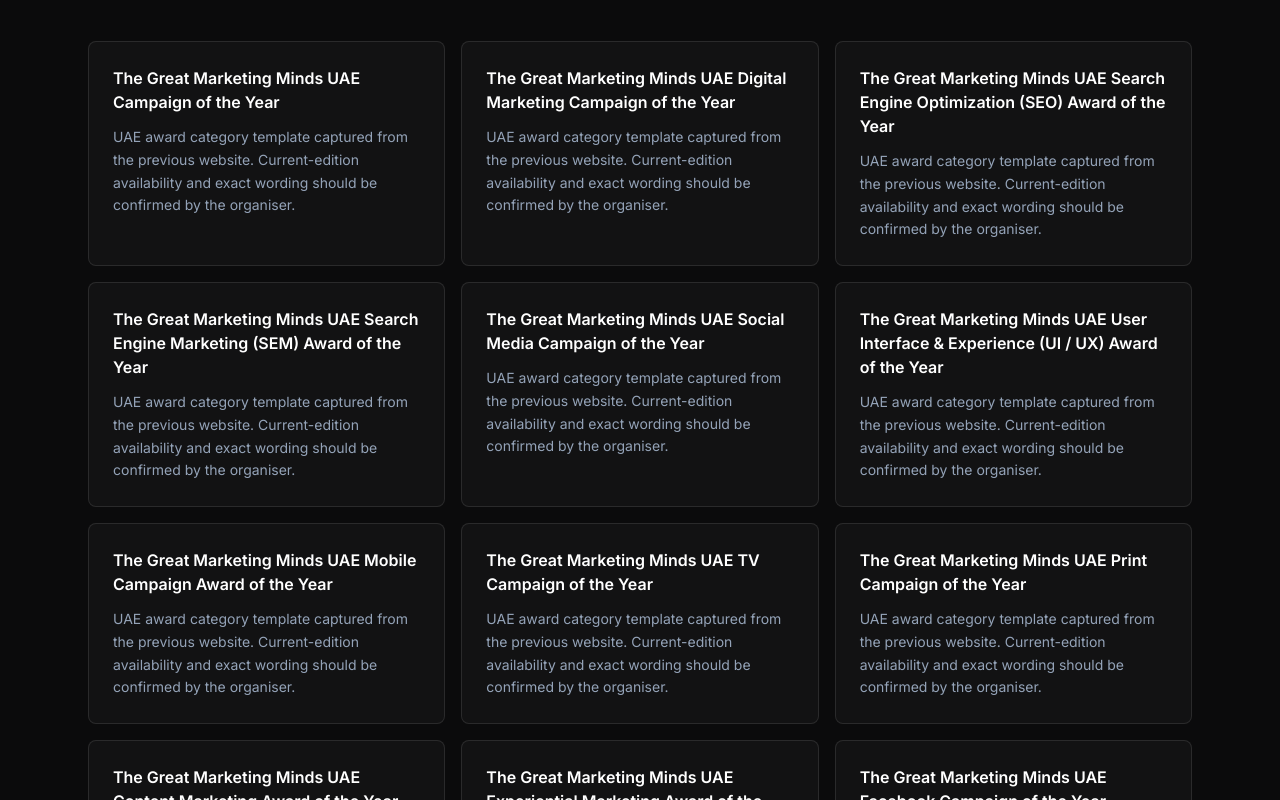
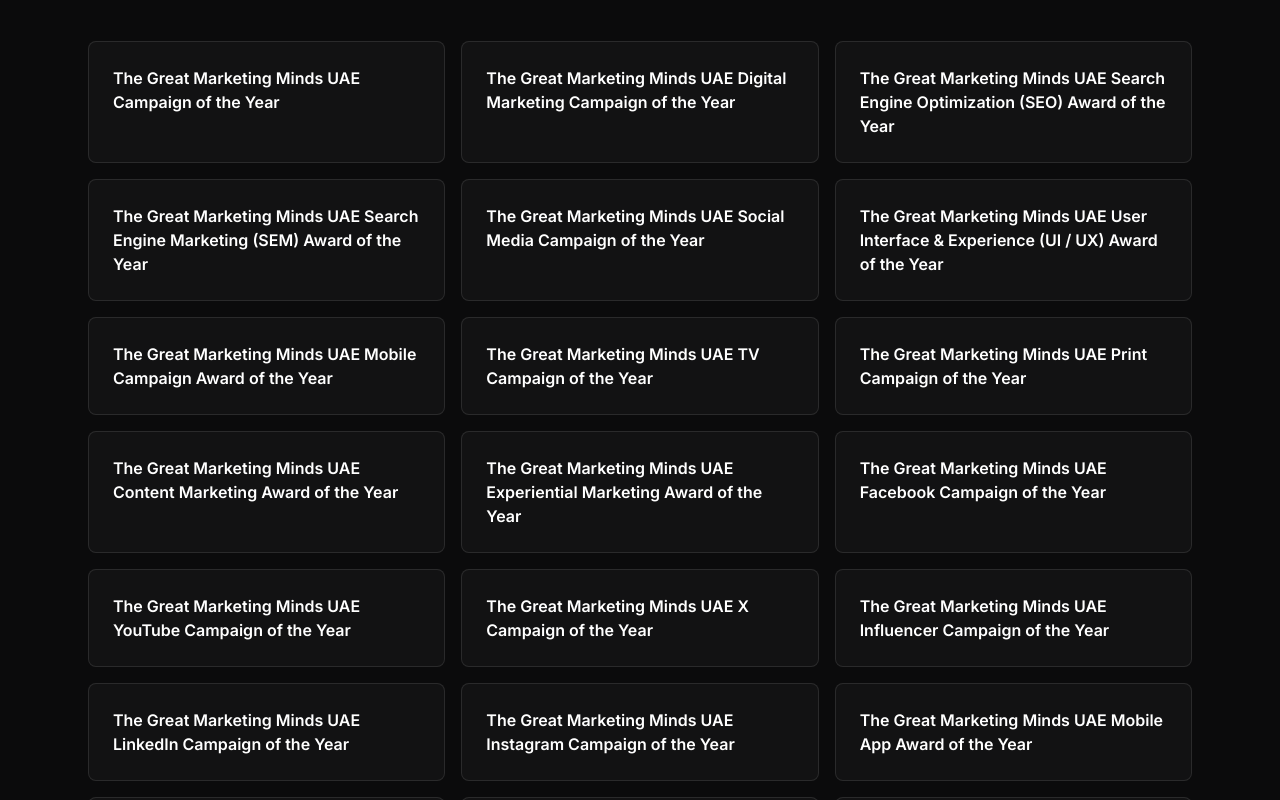
Before and after one commit to rakeshghumatkar1/stallion-ai-demo, a Next.js app: page / in a window 1280 px wide. Shown: the part 1620-2420 px from the top of the page. Built offline with nearby package versions, Linux system fonts and the light colour scheme.

Commit message:
Polish Dubai 2027 demo landing page

```diff
--- a/app/page.tsx
+++ b/app/page.tsx
@@ -186,7 +186,7 @@
                   >
                     <h3 className="font-semibold text-white">{c.officialName ?? c.name}</h3>
                     {c.officialName && c.officialName !== c.name && <p className="mt-0.5 text-xs text-slate-500">{c.name}</p>}
-                    {c.description && <p className="mt-3 text-sm leading-relaxed text-slate-400">{c.description}</p>}
+
                   </li>
                 ))}
               </ul>
```
